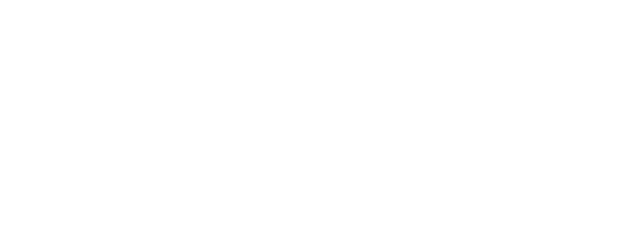
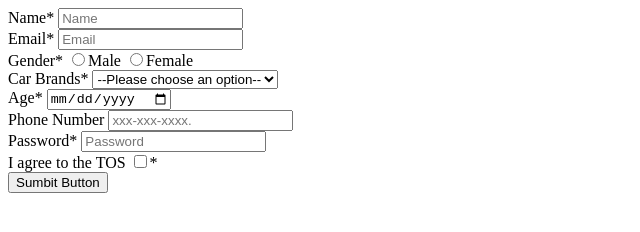
Before and after one commit to acciojob/signup-form-car-kamblesid95, a website: page main.html in a window 1280 px wide. Shown: the whole page, without its empty margins (0-640 px from the left). Drawn offline with Linux system fonts and the light colour scheme.

Commit message:
created a submission

```diff
--- a/main.html
+++ b/main.html
@@ -8,7 +8,51 @@
 
 <body>
 	<!-- the entire body must be written by student -->
-	<form method></form>
+	<form action="" method="post">
+        <div>
+             <label for="Name">Name*</label>
+             <input type="text" placeholder="Name" id="name" required>
+        </div>
+
+        <div>
+             <label for="Email">Email*</label>
+             <input type="email" placeholder="Email" id="emial" required>
+       </div>
+
+       <div>
+        <label for="gender">Gender*</label>
+        <input type="radio" id="gender" name="Male" required>Male
+        <input type="radio" id="gender" name="Female" required>Female<br>
+       </div>
+       <label for="cars">Car Brands*</label>
+       <select id="car" required>
+        <option value="placeholder">--Please choose an option--</option>
+        <option value="BMW">BMW</option>
+        <option value="Audi">Audi</option>
+        <option value="Mercedez">Mercedez</option>
+       </select>
+       <div>
+        <label for="age">Age*</label>
+        <input type="date" id="dob" placeholder="Enter ">
+       </div>
+       <div>
+        <label for="phone">Phone Number</label>
+        <input type="te" placeholder="xxx-xxx-xxxx." id="tel">
+       </div>
+       <div>
+        <label for="password">Password*</label>
+        <input type="password" placeholder="Password" id="password" required>
+       </div>
+       <div>
+        <lable>I agree to the TOS</lable>
+        <input type="checkbox" id="tos" required>*
+       </div>
+       <button type="submit">Sumbit Button</button>
+
+
+
+
+    </form>
     <script type="text/javascript" src="./script.js">
 </script>
 
```
